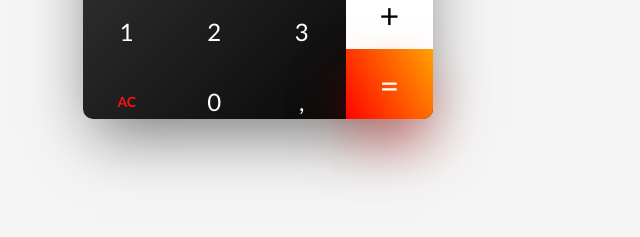
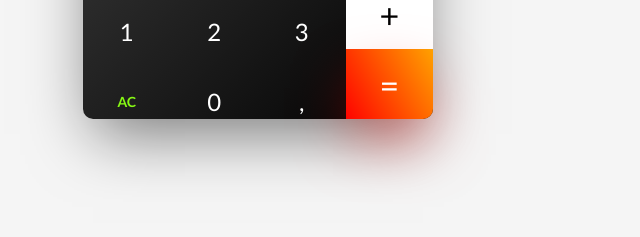
Before and after one commit to Noorsat/calculator, a plain HTML site: page index.html in a window 1280 px wide. Shown: the part 481-718 px from the top of the page, 382-1022 px from the left. Drawn offline with Linux system fonts and the light colour scheme.

Commit message:
change style file

```diff
--- a/style.css
+++ b/style.css
@@ -105,7 +105,7 @@ body {
 .dull {
   font-size: 14px;
   font-weight: bold;
-  color: #f71414;
+  color: #86f714;
 }
 p.credit {
   font-size: 14px;
```
